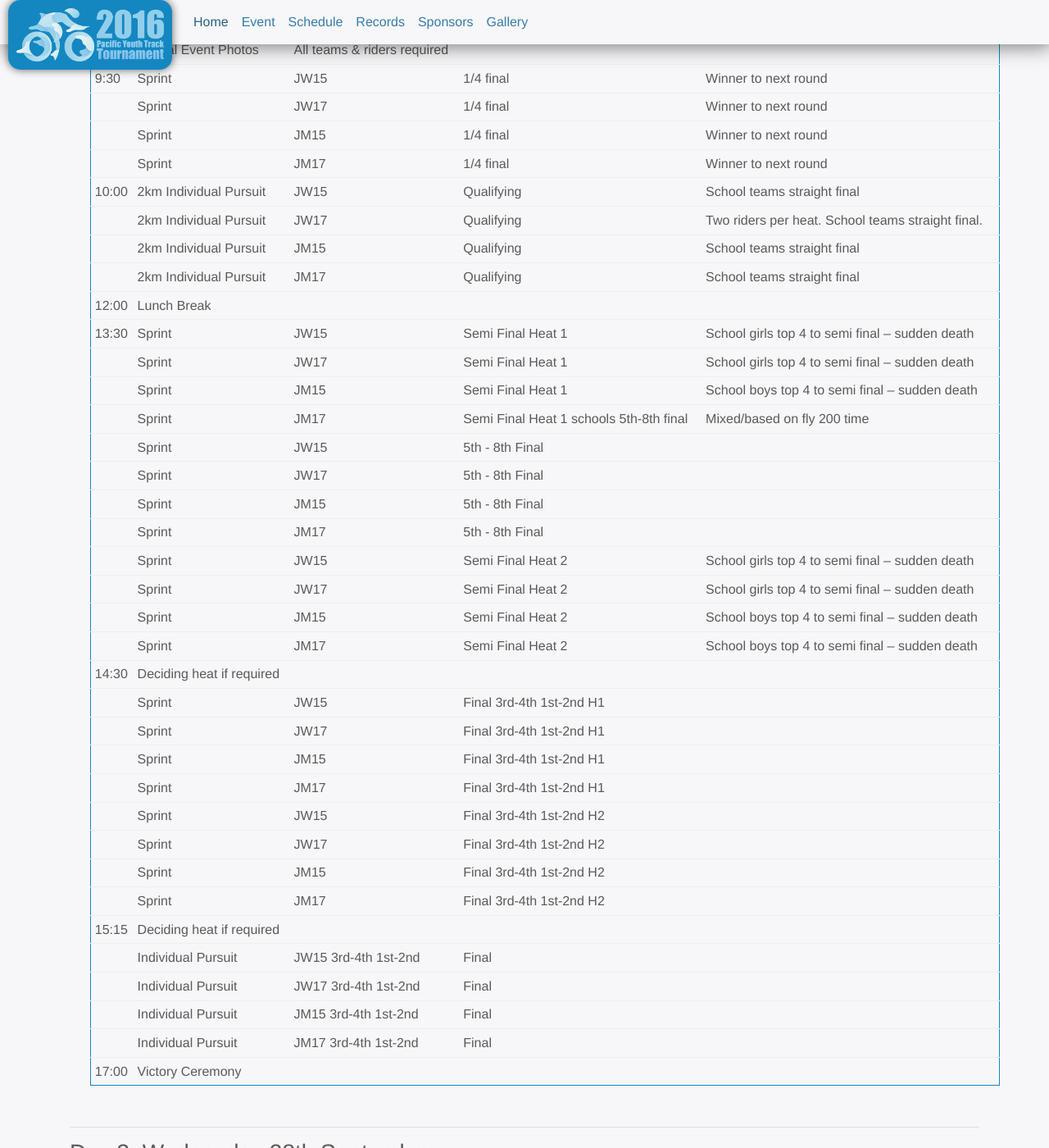
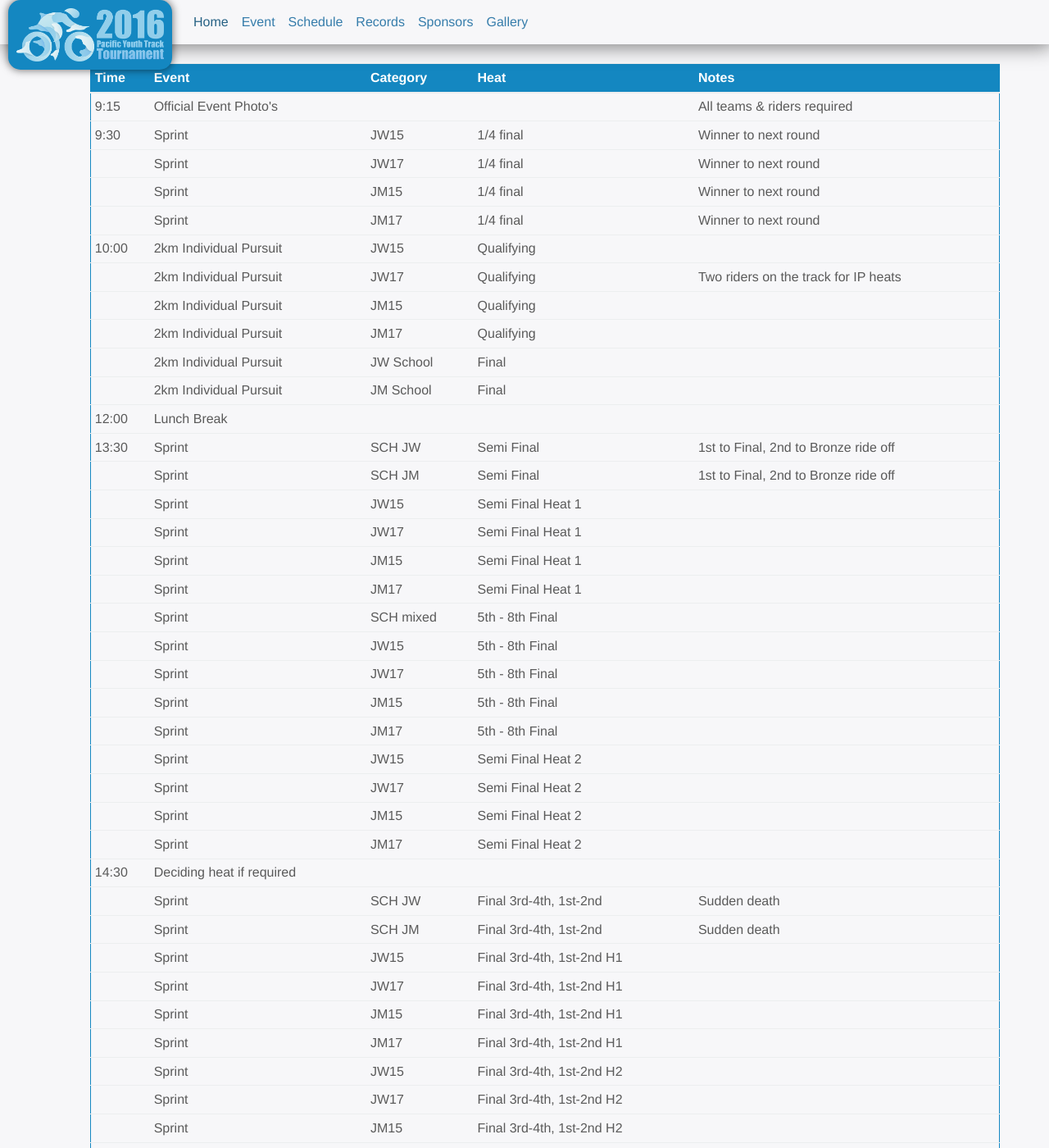
Before and after one commit to aivins/pytsite, a Jekyll site: the page built from src/schedule.html, in a window 1280 px wide and 1400 px high, scrolled down 1007 px. Shown: the whole window at 82% size. Built offline with Jekyll 4.4.1, drawn with Linux system fonts in a browser that asks for light colours; nearby versions of some CDN libraries; library files that are not in the unit come from our copies; some of the changed text lies outside the part shown.

Commit message:
Little script for updating the schedule

```diff
--- a/src/_data/schedule.yml
+++ b/src/_data/schedule.yml
@@ -1,100 +1,123 @@
-
 Monday 26th September 2016:
   "9:30":
     - event: 2km Team Pursuit
       type: Qualifying
       cat: JW15 & 17
-      notes: Two Teams in each heat
+      notes: Two Teams in each heat.
+
+    - event: 2km Team Pursuit
+      type: Final
+      cat: JW School
+      notes:
+
+    - event: 3km Team Pursuit
+      type: Final
+      cat: JM School
+      notes:
+
     - event: 3km Team Pursuit
       type: Qualifying
       cat: JM15 & 17
-      notes: School teams straight final
+      notes: Two teams in each heat.
+
     - event: 500m Time Trial
       type: Final
-      cat: J11 & J13
-      notes: Support Event
+      cat: Young Guns
+      notes: Demonstration event
 
   "10:45":
     - event: 500m Time Trial
       type: Final
       cat: JW15
       notes:
+
     - event: 500m Time Trial
       type: Final
       cat: JW17
-      notes: Two riders per heat all TTs
+      notes: Two riders per heat all TT's
+
     - event: 500m Time Trial
       type: Final
       cat: JM15
       notes:
+
     - event: 500m Time Trial
       type: Final
       cat: JM17
       notes:
+
   "12:00":
     - event: Lunch Break
+      notes:
+
   "13:00":
     - event: Opening Ceremony
+      notes:
+
     - event: Scratch Race
-      type: Support Event
-      cat: J11 & J13
-      notes:
+      cat: Young Guns
+      notes: Demonstration event.
+
     - event: 2km Team Pursuit
-      type: Final 3rd-4th 1st-2nd
+      type: "Final 3rd-4th, 1st-2nd"
       cat: JW15 & 17
       notes:
+
     - event: 3km Team Pursuit
-      type: Final 3rd-4th 1st-2nd
+      type: "Final 3rd-4th, 1st-2nd"
       cat: JM15 & 17
       notes:
+
   "14:00":
     - event: Victory Ceremony
-      type:
-      type:
       notes:
+
   "14:30":
     - event: Italian Pursuit
-      type: Support Event
-      cat: J11 & J13
-      notes:
+      cat: Young Guns
+      notes: Demonstration event.
+
     - event: Sprint 200m Time Trial
       type: Qualifying
       cat: JW15
-      notes: Come around to get 2 laps to go
+      notes: Come around to get 2 laps to go.
+
     - event: Sprint 200m Time Trial
       type: Qualifying
       cat: JW17
-      notes: Come around to get 2 laps to go
+      notes: Come around to get 2 laps to go.
+
     - event: Sprint 200m Time Trial
       type: Qualifying
       cat: JM15
-      notes: Come around to get 2 laps to go
+      notes: Come around to get 2 laps to go.
+
     - event: Sprint 200m Time Trial
       type: Qualifying
       cat: JM17
-      notes: Come around to get 2 laps to go
+      notes: Come around to get 2 laps to go.
 
 Tuesday 27th September 2016:
-
   "9:15":
-    - event: Official Event Photos
-      type:
-      cat: All teams & riders required
-      notes:
+    - event: Official Event Photo's
+      notes: All teams & riders required
 
   "9:30":
     - event: Sprint
       type: 1/4 final
       cat: JW15
       notes: Winner to next round
+
     - event: Sprint
       type: 1/4 final
       cat: JW17
       notes: Winner to next round
+
     - event: Sprint
       type: 1/4 final
       cat: JM15
       notes: Winner to next round
+
     - event: Sprint
       type: 1/4 final
       cat: JM17
@@ -104,204 +127,300 @@
     - event: 2km Individual Pursuit
       type: Qualifying
       cat: JW15
-      notes: School teams straight final
+      notes:
+
     - event: 2km Individual Pursuit
       type: Qualifying
       cat: JW17
-      notes: Two riders per heat. School teams straight final.
+      notes: Two riders on the track for IP heats
+
     - event: 2km Individual Pursuit
       type: Qualifying
       cat: JM15
-      notes: School teams straight final
+      notes:
+
     - event: 2km Individual Pursuit
       type: Qualifying
       cat: JM17
-      notes: School teams straight final
+      notes:
+
+    - event: 2km Individual Pursuit
+      type: Final
+      cat: JW School
+      notes:
+
+    - event: 2km Individual Pursuit
+      type: Final
+      cat: JM School
+      notes:
 
   "12:00":
     - event: Lunch Break
+      notes:
 
   "13:30":
     - event: Sprint
+      type: Semi Final
+      cat: SCH JW
+      notes: "1st to Final, 2nd to Bronze ride off"
+
+    - event: Sprint
+      type: Semi Final
+      cat: SCH JM
+      notes: "1st to Final, 2nd to Bronze ride off"
+
+    - event: Sprint
       type: Semi Final Heat 1
       cat: JW15
-      notes: School girls top 4 to semi final – sudden death
+      notes:
+
     - event: Sprint
       type: Semi Final Heat 1
       cat: JW17
-      notes: School girls top 4 to semi final – sudden death
+      notes:
+
     - event: Sprint
       type: Semi Final Heat 1
       cat: JM15
-      notes: School boys top 4 to semi final – sudden death
+      notes:
+
     - event: Sprint
-      type: Semi Final Heat 1 schools 5th-8th final
+      type: Semi Final Heat 1
       cat: JM17
-      notes: Mixed/based on fly 200 time
+      notes:
+
+    - event: Sprint
+      type: 5th - 8th Final
+      cat: SCH mixed
+      notes:
+
     - event: Sprint
       type: 5th - 8th Final
       cat: JW15
       notes:
+
     - event: Sprint
       type: 5th - 8th Final
       cat: JW17
       notes:
+
     - event: Sprint
       type: 5th - 8th Final
       cat: JM15
       notes:
+
     - event: Sprint
       type: 5th - 8th Final
       cat: JM17
       notes:
+
     - event: Sprint
       type: Semi Final Heat 2
       cat: JW15
-      notes: School girls top 4 to semi final – sudden death
+      notes:
+
     - event: Sprint
       type: Semi Final Heat 2
       cat: JW17
-      notes: School girls top 4 to semi final – sudden death
+      notes:
+
     - event: Sprint
       type: Semi Final Heat 2
       cat: JM15
-      notes: School boys top 4 to semi final – sudden death
+      notes:
+
     - event: Sprint
       type: Semi Final Heat 2
       cat: JM17
-      notes: School boys top 4 to semi final – sudden death
+      notes:
 
   "14:30":
     - event: Deciding heat if required
-      type:
-      type:
       notes:
+
     - event: Sprint
-      type: Final 3rd-4th 1st-2nd H1
+      type: "Final 3rd-4th, 1st-2nd"
+      cat: SCH JW
+      notes: Sudden death
+
+    - event: Sprint
+      type: "Final 3rd-4th, 1st-2nd"
+      cat: SCH JM
+      notes: Sudden death
+
+    - event: Sprint
+      type: "Final 3rd-4th, 1st-2nd H1"
       cat: JW15
       notes:
+
     - event: Sprint
-      type: Final 3rd-4th 1st-2nd H1
+      type: "Final 3rd-4th, 1st-2nd H1"
       cat: JW17
       notes:
+
     - event: Sprint
-      type: Final 3rd-4th 1st-2nd H1
+      type: "Final 3rd-4th, 1st-2nd H1"
       cat: JM15
       notes:
+
     - event: Sprint
-      type: Final 3rd-4th 1st-2nd H1
+      type: "Final 3rd-4th, 1st-2nd H1"
       cat: JM17
       notes:
+
     - event: Sprint
-      type: Final 3rd-4th 1st-2nd H2
+      type: "Final 3rd-4th, 1st-2nd H2"
       cat: JW15
       notes:
+
     - event: Sprint
-      type: Final 3rd-4th 1st-2nd H2
+      type: "Final 3rd-4th, 1st-2nd H2"
       cat: JW17
       notes:
+
     - event: Sprint
-      type: Final 3rd-4th 1st-2nd H2
+      type: "Final 3rd-4th, 1st-2nd H2"
       cat: JM15
       notes:
+
     - event: Sprint
-      type: Final 3rd-4th 1st-2nd H2
+      type: "Final 3rd-4th, 1st-2nd H2"
       cat: JM17
       notes:
 
   "15:15":
     - event: Deciding heat if required
-      type:
-      type:
       notes:
+
     - event: Individual Pursuit
-      type: Final
-      cat: JW15 3rd-4th 1st-2nd
+      type: "Final 3rd-4th, 1st-2nd"
+      cat: JW15
       notes:
+
     - event: Individual Pursuit
-      type: Final
-      cat: JW17 3rd-4th 1st-2nd
+      type: "Final 3rd-4th, 1st-2nd"
+      cat: JW17
       notes:
+
     - event: Individual Pursuit
-      type: Final
-      cat: JM15 3rd-4th 1st-2nd
+      type: "Final 3rd-4th, 1st-2nd"
+      cat: JM15
       notes:
+
     - event: Individual Pursuit
-      type: Final
-      cat: JM17 3rd-4th 1st-2nd
+      type: "Final 3rd-4th, 1st-2nd"
+      cat: JM17
       notes:
 
   "17:00":
     - event: Victory Ceremony
-
+      notes:
 
 Wednesday 28th September:
-
   "9:30":
     - event: Team Sprint
       type: Qualifying
       cat: JW15 & 17
-      notes: 2 riders per team
+      notes: 2 riders per team.
+
+    - event: Team Sprint
+      type: Final
+      cat: JW School
+      notes:
+
+    - event: Team Sprint
+      type: Final
+      cat: JM School
+      notes:
+
     - event: Team Sprint
       type: Qualifying
       cat: JM15 & 17
-      notes: 3 riders per team
+      notes: 3 riders per team.
+
     - event: Wheelrace
-      type: Support Event
-      cat: J11 & J13
-      notes: Team Sprint School Teams Straight Final
+      cat: Young Guns
+      notes: Demonstration event.
+
+    - event: 4km Points race
+      type: Final
+      cat: SCH
+      notes:
+
     - event: 7.5km Points Race
       type: Final
       cat: JW15
       notes:
+
     - event: 12.5km Points Race
       type: Final
       cat: JW17
-      notes: 15 lap Points Race School Teams Final
+      notes:
+
     - event: 7.5km Points Race
       type: Final
       cat: JM15
       notes:
+
     - event: 15km Points race
       type: Final
       cat: JM17
       notes:
-    - event: Track Stand Sprint
-      type: Support Event
-      cat: J11 & J13
-      notes:
+
+    - event: Slow Race
+      cat: Young Guns
+      notes: Demonstration event.
 
   "12:00":
     - event: Lunch Break
+      notes:
 
   "13:30":
     - event: Team Sprint
-      type: Final 3rd-4th 1st-2nd
+      type: "Final 3rd-4th, 1st-2nd"
       cat: JW15 & 17
       notes:
+
     - event: Team Sprint
-      type: Final 3rd-4th 1st-2nd
+      type: "Final 3rd-4th, 1st-2nd"
       cat: JM15 & 17
       notes:
+
     - event: Elimination
-      type: Support Event
-      cat: J11 & J13
+      cat: Young Guns
+      notes: Demonstration event
+
+    - event: 3km Scratch Race
+      type: Final
+      cat: SCH
       notes:
+
     - event: 5km Scratch Race
       type: Final
       cat: JW15
-      notes: 10 lap scratch race School Teams Final
+      notes:
+
     - event: 7.5km Scratch Race
       type: Final
       cat: JW17
       notes:
+
     - event: 5km Scratch Race
       type: Final
       cat: JM15
       notes:
+
     - event: 10km Scratch Race
       type: Final
       cat: JM17
       notes:
+
   "15:30":
     - event: Victory Ceremony
+      notes:
+
+    - event: Closing Function
+      notes:
+
+    - event: Farewell to Teams
+      notes:
```
Also changed, not shown: import.txt (added, +87 -0 lines), regen.py (added, +23 -0 lines).
